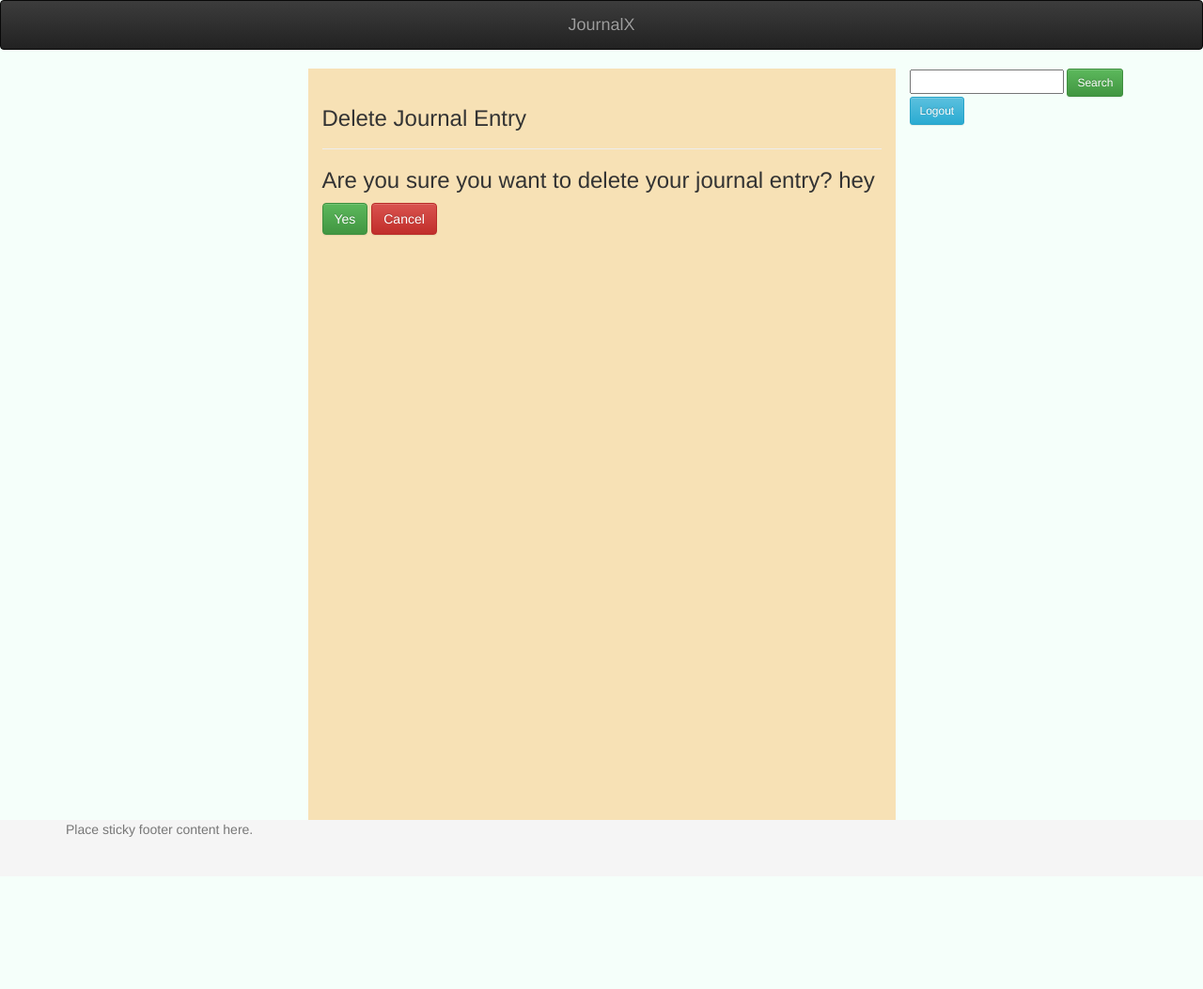
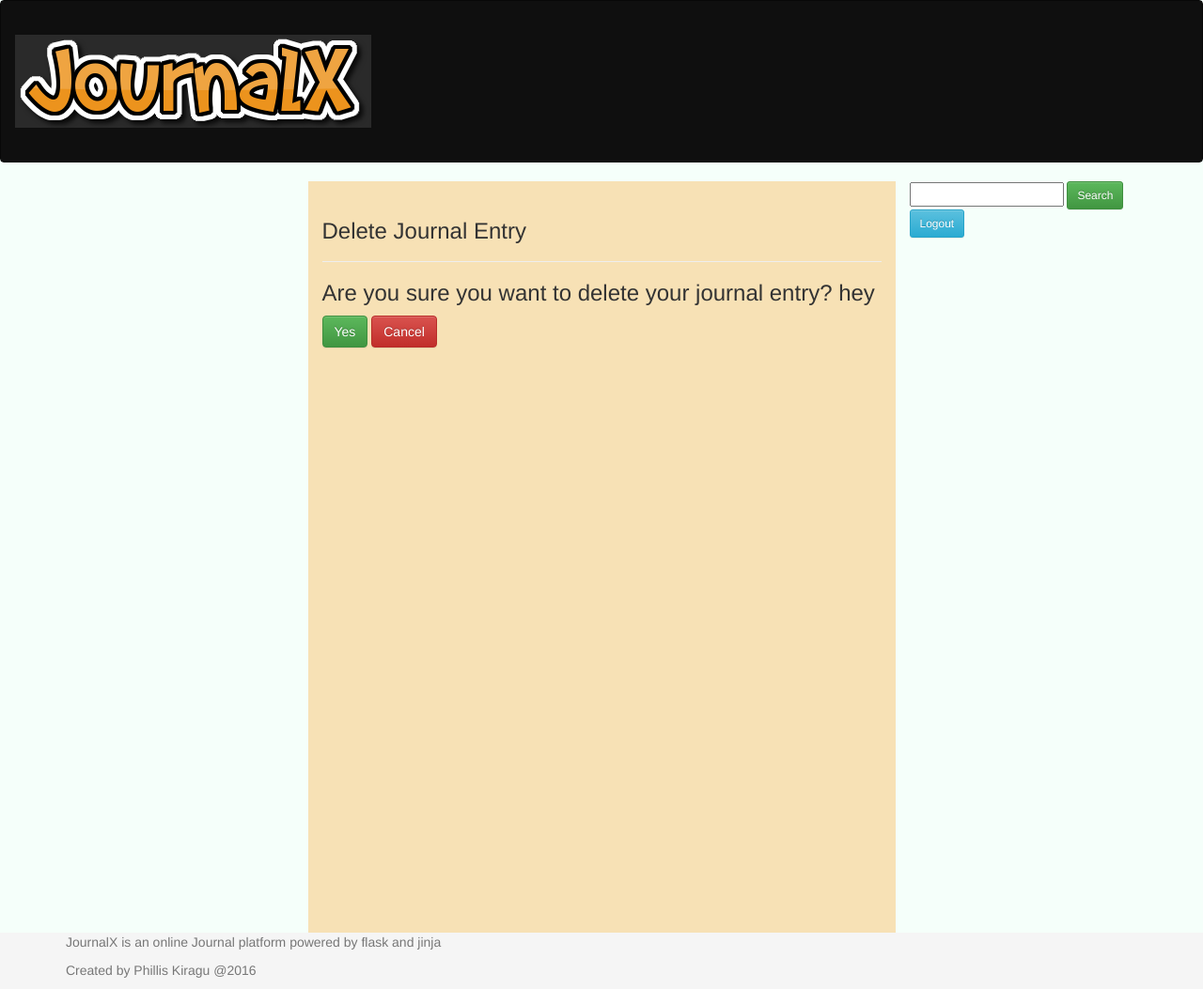
Before and after one commit to Phillisk/bc-7-journalx-flask-app, a Flask app: page /auth/delete/2 in a window 1280 px wide. Shown: the whole page at 94% size. Before the commit the page ends 891 px from the top, so only its background shows below. Run offline with Flask 2, Linux system fonts and the light colour scheme; a user stored in the database is signed in; data comes from the database, SQL or seed files in the repository; some libraries are stand-ins or nearby versions.

Commit message:
add footer and view dashboard button

```diff
--- a/app/templates/auth/base.html
+++ b/app/templates/auth/base.html
@@ -27,9 +27,10 @@
 <body>
 {% block navbar %}
     <nav class="navbar navbar-inverse">
-        <div class="navbar-header">
-            <a class="navbar-brand" href="{{ url_for('auth.index') }}">JournalX</a>
-{#            <img src="{{ url_for('static', filename = 'media/title.jpg') }}"><a class="navbar-brand" href="{{ url_for('auth.index') }}"></a></img>#}
+        <div class="nav navbar-header">
+{#            <a class="navbar-brand" href="{{ url_for('auth.index') }}">JournalX<em>Memories! Secrets! Privacy!</em></a>#}
+           <a class="navbar-brand" href="{{ url_for('auth.index') }}"> <img src="{{ url_for('static', filename = 'media/logo.png') }}"></a>
+
         </div>
     </nav>
 {% endblock %}
@@ -39,7 +40,7 @@
             <div class="col-lg-3 left-side">
                 {% block left_content %}
                     {% if g.user.is_authenticated %}
-                        <a href="{{ url_for('auth.profile') }}" class="btn btn-success btn-group-justified">View Profile</a>
+                        <a href="{{ url_for('auth.profile') }}" class="btn btn-success btn-group-justified">View Dashboard</a>
                     {% endif %}
                 {% endblock %}
             </div>
@@ -69,7 +70,9 @@
 
 <footer class="footer">
     <div class="container">
-        <p class="text-muted">Place sticky footer content here.</p>
+        <p class="text-muted">JournalX is an online Journal platform powered by flask and jinja</p>
+        <p class="text-muted">Created by Phillis Kiragu @2016</p>
+
     </div>
 </footer>
 
```
